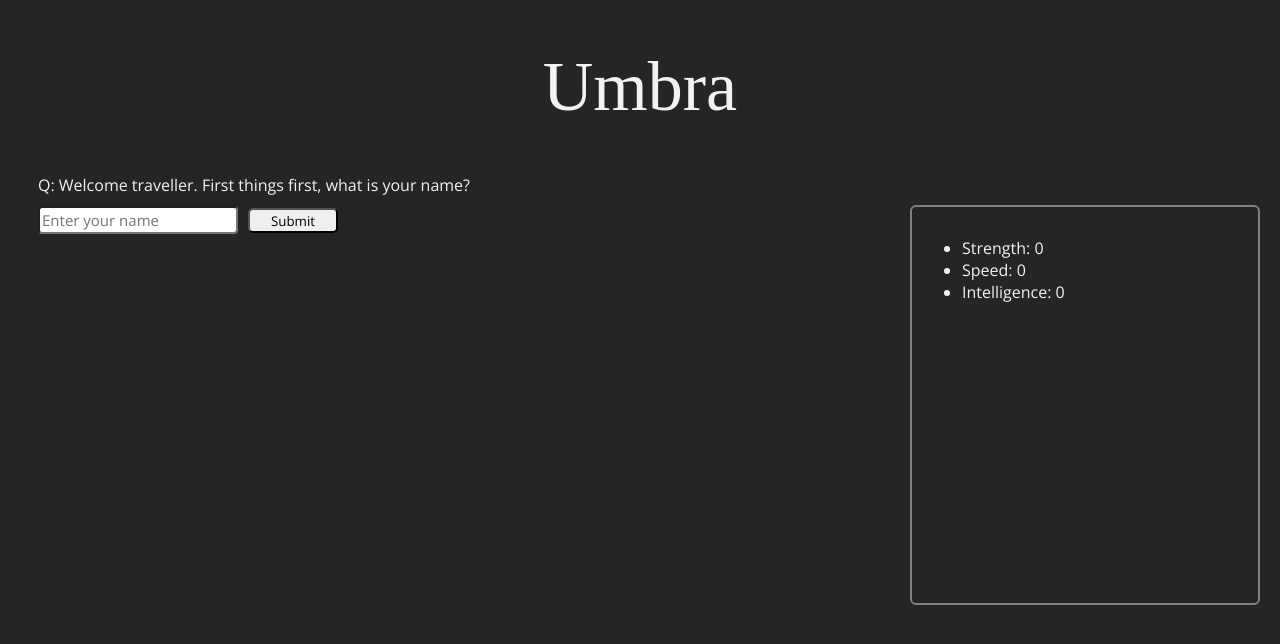
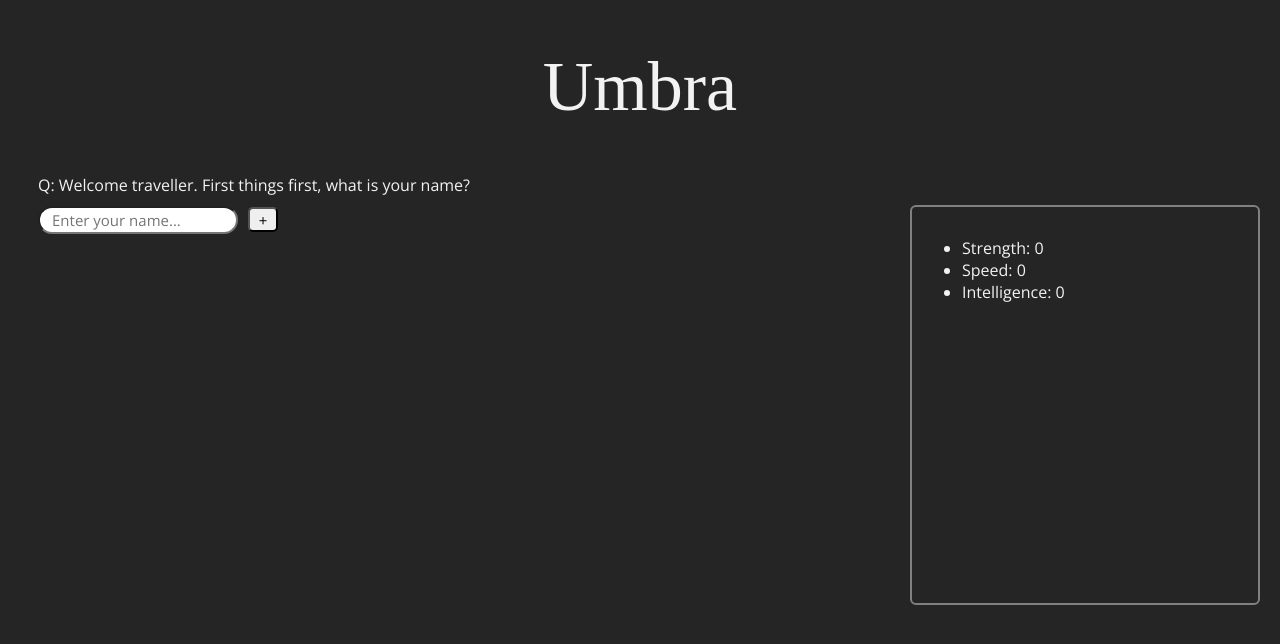
Before and after one commit to ahinkel421/umbra, a React (Create React App) app: page / in a window 1280 px wide. Both pictures are taken after a click on the button "Start Game". Shown: the top 644 px of the page. Built offline with nearby package versions, Linux system fonts and the light colour scheme; a web font is replaced by a local one.

Commit message:
placeholder styling

```diff
--- a/src/components/landing-page.css
+++ b/src/components/landing-page.css
@@ -9,15 +9,29 @@ button {
     border-radius: 5px;
 }
 
+.confirm-name-button {
+	font-size: 15px;
+	width: 30px;
+}
+
 .button-box {
 	text-align: center;
 }
 
 .player-name-input {
 	margin: 10px 10px 0 30px;
+	padding: 12px;
 	width: 200px;
 	height: 28px;
 	font-size: 15px;
-	border-radius: 4px;
+	border-radius: 15px;
 	font-family: 'Open Sans', sans-serif;
 }
+
+.player-name-input:focus {
+	outline-width: 0;
+}
+
+.player-name-input:focus::placeholder {
+	color: #afafaf
+}
--- a/src/components/landing-page.js
+++ b/src/components/landing-page.js
@@ -40,8 +40,8 @@ export default class LandingPage extends React.Component {
 					<form className='name-form' onSubmit={e =>
 						e.preventDefault()
 					}>
-						<input className='player-name-input' placeholder='Enter your name' />
-						<button>Submit</button>
+						<input className='player-name-input' placeholder='Enter your name...' />
+						<button className="confirm-name-button">+</button>
 					</form>
 					<StatsBox name={this.state.playerName} />
 				</div>
```
